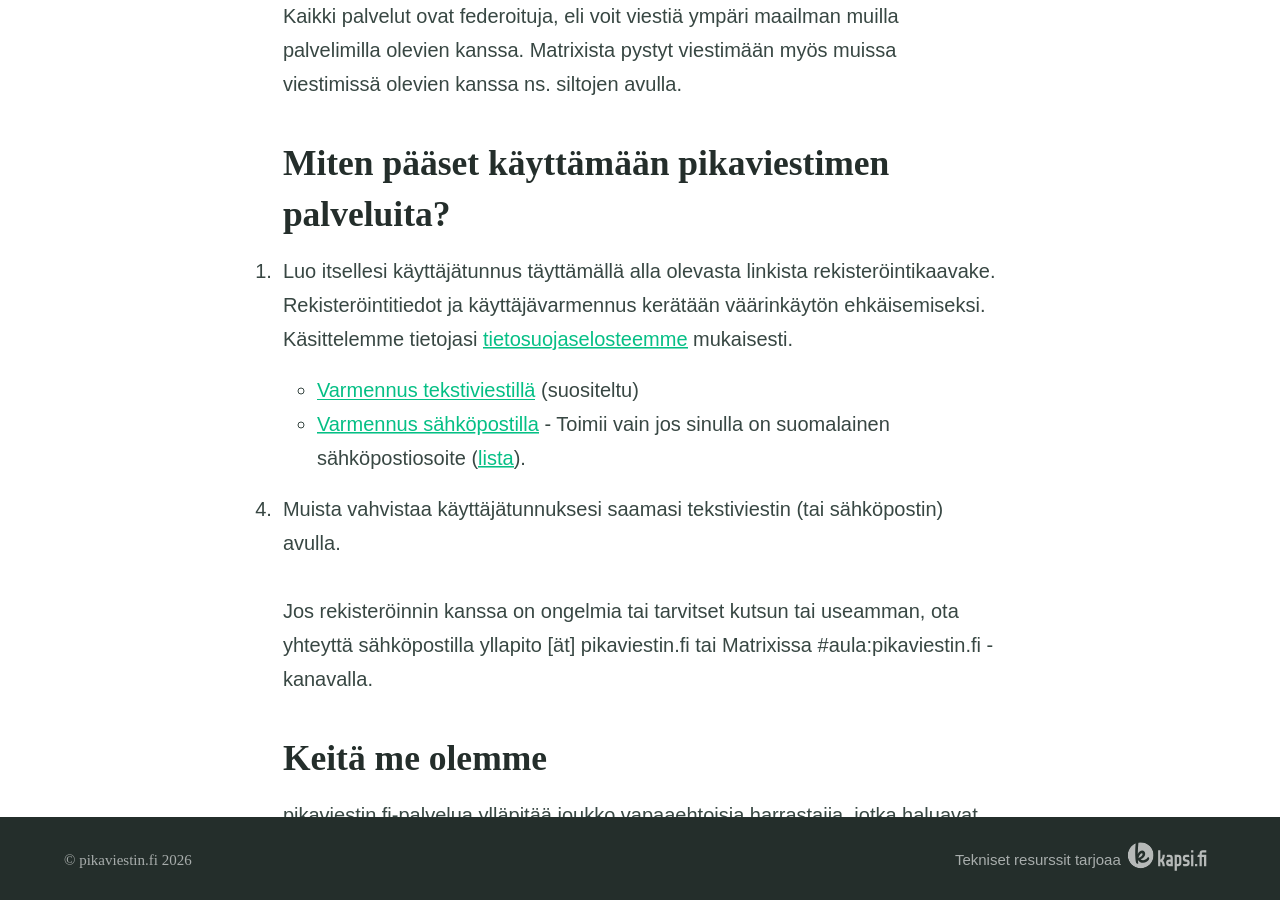
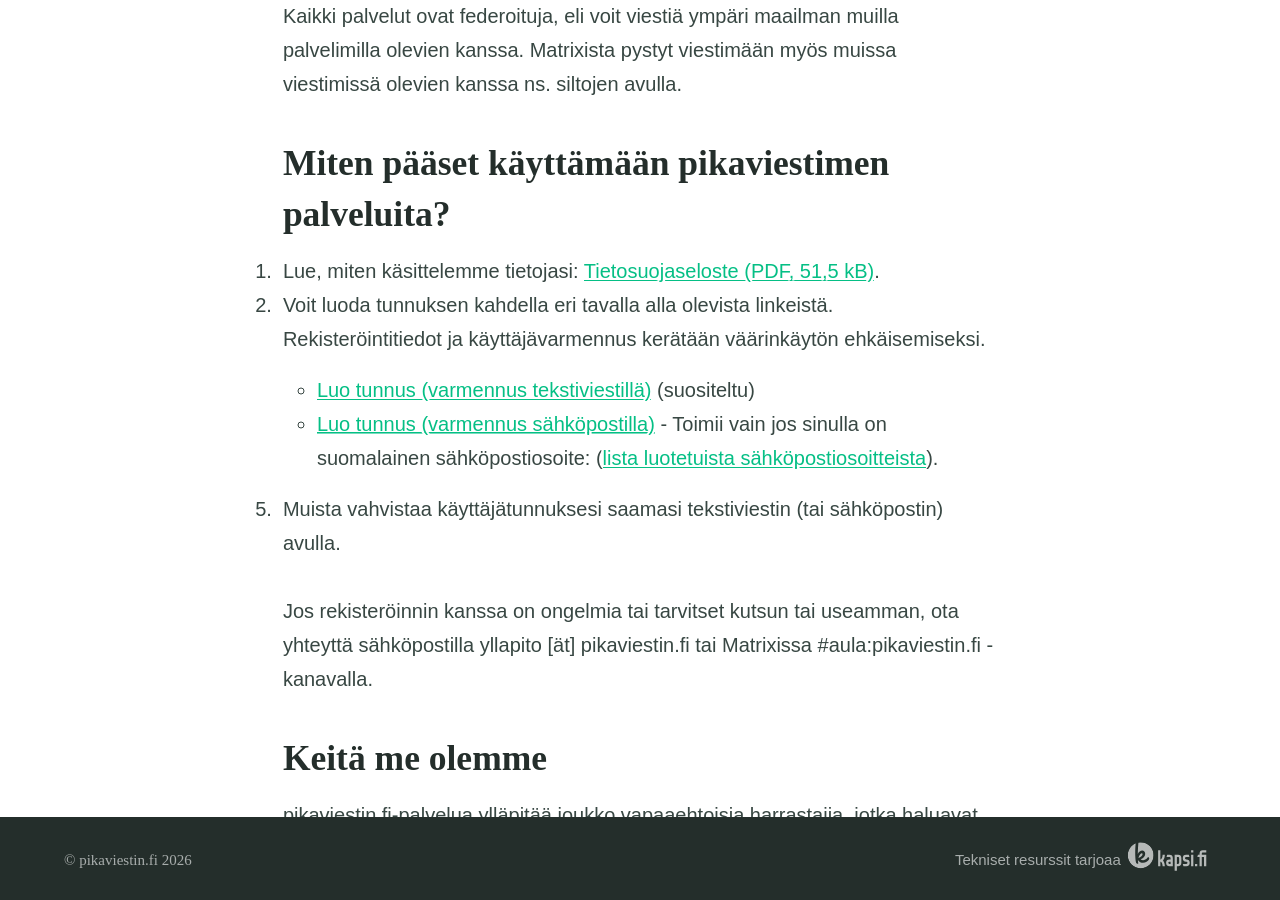
Before and after one commit to pikaviestin/website-www.pikaviestin.fi, a Jekyll site: the page built from index.md, in a window 1280 px wide and 900 px high, scrolled down 767 px. Built offline with Jekyll 4.4.1, drawn with Linux system fonts in a browser that asks for light colours.

Commit message:
Change text: how to enroll
Clarify in text how to create a handle.

```diff
--- a/index.md
+++ b/index.md
@@ -14,10 +14,11 @@
 
 ## Miten pääset käyttämään pikaviestimen palveluita?
 
-1. Luo itsellesi käyttäjätunnus täyttämällä alla olevasta linkista rekisteröintikaavake. Rekisteröintitiedot ja käyttäjävarmennus kerätään väärinkäytön ehkäisemiseksi. Käsittelemme tietojasi [tietosuojaselosteemme](https://www.pikaviestin.fi/tietosuojaseloste.pdf) mukaisesti.
-- [Varmennus tekstiviestillä](https://login.pikaviestin.fi/if/flow/enrollment-with-sms-verification/) (suositeltu)
-- [Varmennus sähköpostilla](https://login.pikaviestin.fi/if/flow/matrix-enrollment/) - Toimii vain jos sinulla on suomalainen sähköpostiosoite ([lista](https://github.com/pikaviestin/documentation/blob/main/email_validation_policy.py)).
-2. Muista vahvistaa käyttäjätunnuksesi saamasi tekstiviestin (tai sähköpostin) avulla.
+1. Lue, miten käsittelemme tietojasi: [Tietosuojaseloste (PDF, 51,5 kB)](https://www.pikaviestin.fi/tietosuojaseloste.pdf).
+2. Voit luoda tunnuksen kahdella eri tavalla alla olevista linkeistä. Rekisteröintitiedot ja käyttäjävarmennus kerätään väärinkäytön ehkäisemiseksi.
+- [Luo tunnus (varmennus tekstiviestillä)](https://login.pikaviestin.fi/if/flow/enrollment-with-sms-verification/) (suositeltu)
+- [Luo tunnus (varmennus sähköpostilla)](https://login.pikaviestin.fi/if/flow/matrix-enrollment/) - Toimii vain jos sinulla on suomalainen sähköpostiosoite: ([lista luotetuista sähköpostiosoitteista](https://github.com/pikaviestin/documentation/blob/main/email_validation_policy.py)).
+3. Muista vahvistaa käyttäjätunnuksesi saamasi tekstiviestin (tai sähköpostin) avulla.
 
 Jos rekisteröinnin kanssa on ongelmia tai tarvitset kutsun tai useamman, ota yhteyttä sähköpostilla yllapito [ät] pikaviestin.fi tai Matrixissa #aula:pikaviestin.fi -kanavalla.
 
```
